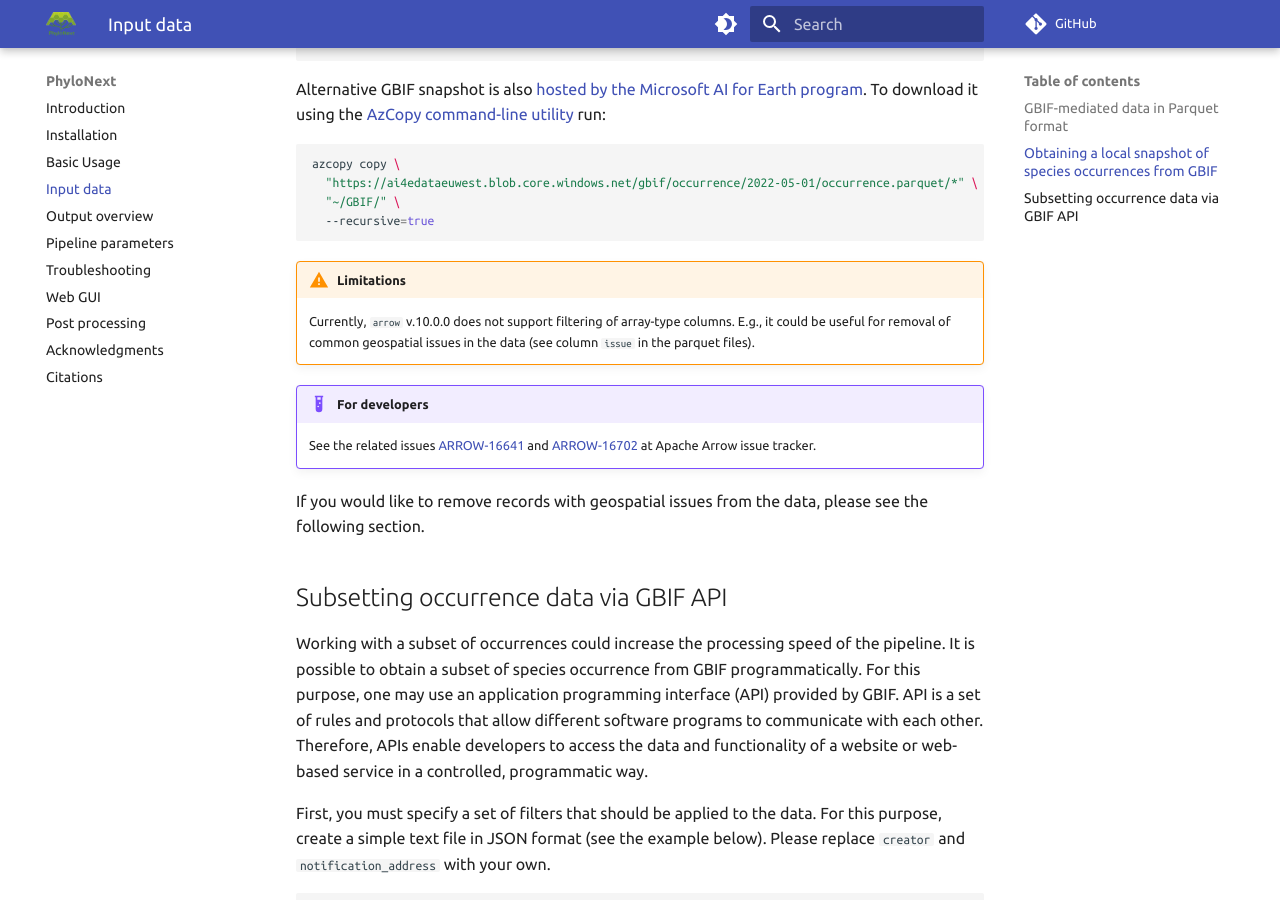
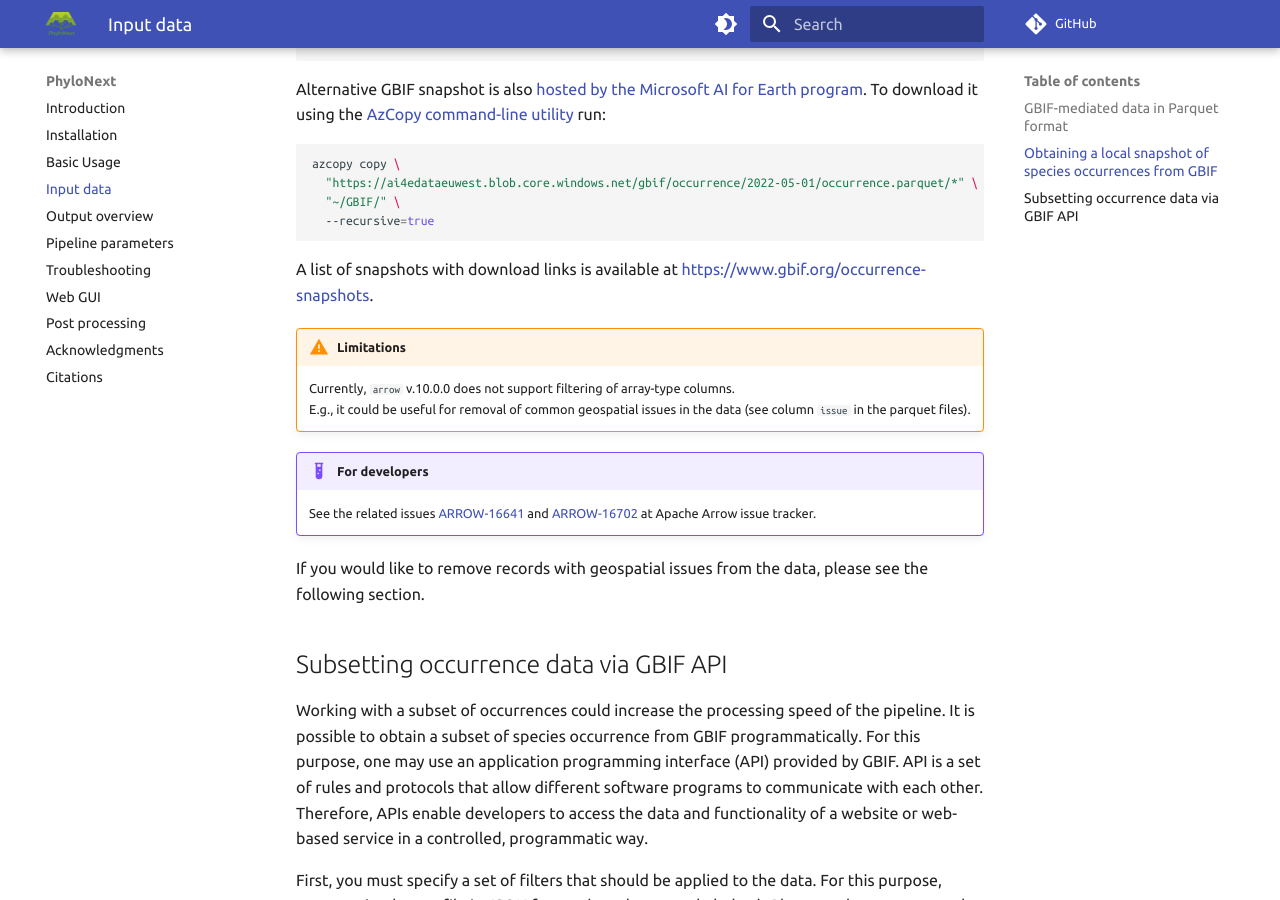
Before and after one commit to vmikk/phylonext_manual, an MkDocs documentation site: the page built from docs/inputdata.md, in a window 1280 px wide and 900 px high, scrolled down 657 px. Built offline with MkDocs 1.6.1 and Material for MkDocs 9.7.7, drawn with Linux system fonts in a browser that asks for light colours; comment, search, counter and statistics services are not loaded.

Commit message:
gbif snapshots

````diff
--- a/docs/inputdata.md
+++ b/docs/inputdata.md
@@ -33,6 +33,8 @@
   "~/GBIF/" \
   --recursive=true
 ```
+
+A list of snapshots with download links is available at [https://www.gbif.org/occurrence-snapshots](https://www.gbif.org/occurrence-snapshots).
 
 !!! warning "Limitations"
     Currently, `arrow` v.10.0.0 does not support filtering of array-type columns.
````
